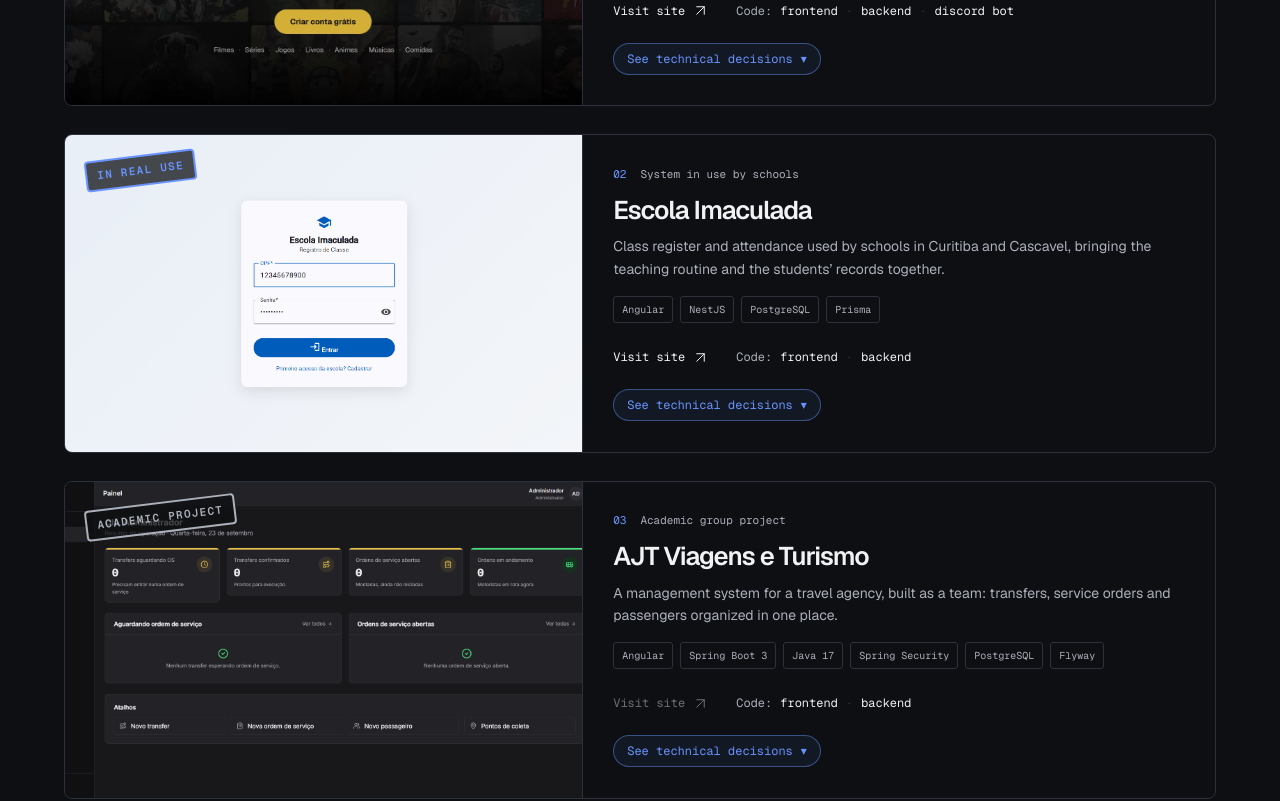
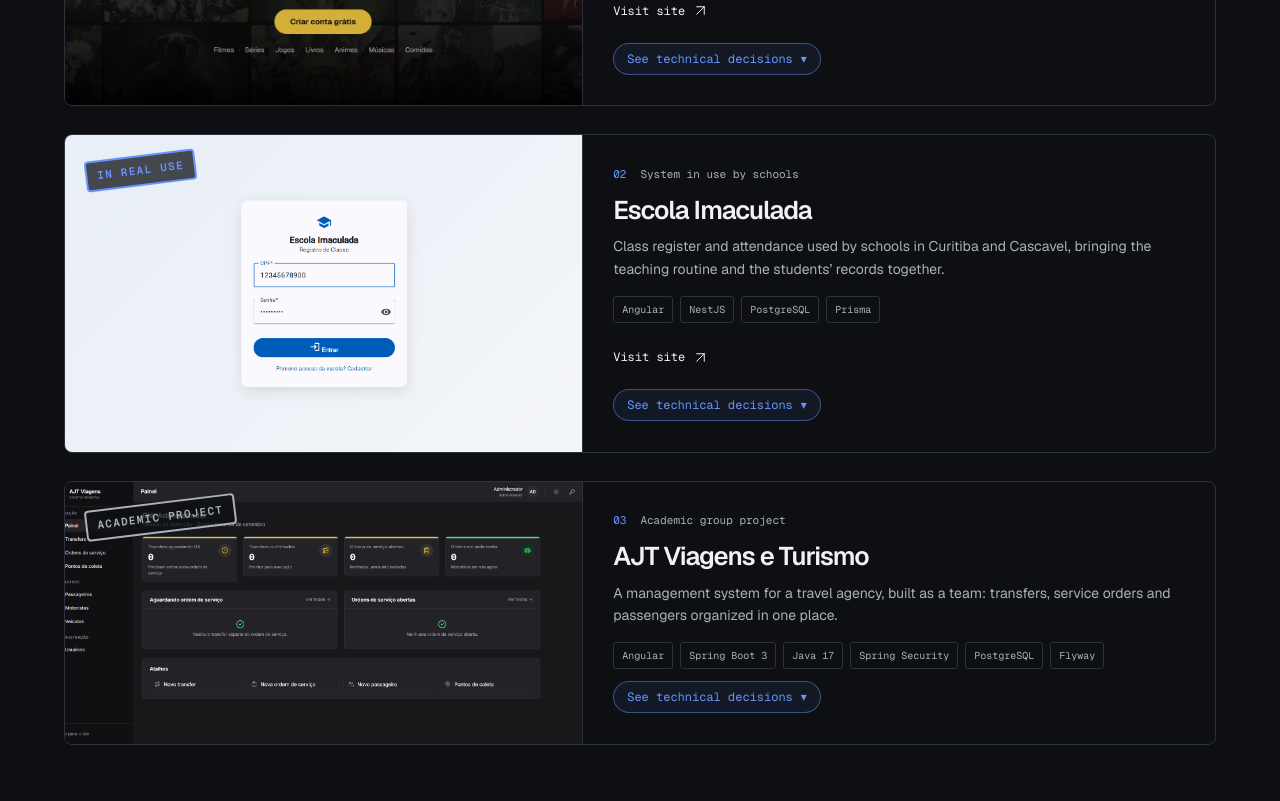
Before and after one commit to guiGocksAfK/GuiGocks-Portfolio, a Next.js app: page /en in a window 1280 px wide. Shown: the part 1240-2041 px from the top of the page. Built offline with nearby package versions, Linux system fonts and the light colour scheme.

Commit message:
feat: botão Ver mais projetos e cards sem links de código

```diff
--- a/src/app/globals.css
+++ b/src/app/globals.css
@@ -890,6 +890,12 @@ html[data-build='pending'] .stage-holes { position: absolute; inset: 0; z-index:
 .projects-section .section-footer { margin-top: 90px; }
 .projects-section h2, .about-section h2, .capabilities-section h2, .contact-section h2 { font-size: clamp(32px, 4vw, 52px); font-weight: 600; letter-spacing: -.045em; line-height: 1.15; margin-bottom: 44px; }
 .project-list { display: grid; gap: 28px; }
+/* The cards past the featured ones, folded behind a quiet text button (like the hero's tools shortcut). */
+.project-more { margin-top: 28px; }
+.project-more[hidden] { display: none; }
+.project-more-toggle { display: inline-flex; align-items: center; gap: 8px; min-height: 44px; margin-top: 18px; font-size: 12px; color: var(--muted); text-decoration: underline transparent; text-underline-offset: 5px; cursor: pointer; transition: color .18s, text-decoration-color .18s; }
+.project-more-toggle:hover, .project-more-toggle:focus-visible { color: var(--accent); text-decoration-color: currentColor; }
+.project-more-toggle .arrow { transition: transform .2s; }
 .project-card { display: grid; grid-template-columns: minmax(0, .9fr) minmax(0, 1.1fr); border: 1px solid var(--border); border-radius: 8px; overflow: hidden; transition: border-color .2s; }
 .project-card:hover, .project-card:focus-within { border-color: var(--accent); }
 .project-visual { position: relative; background: #11151b; min-height: 260px; border-right: 1px solid var(--border); }
@@ -915,11 +921,6 @@ html[data-build='pending'] .stage-holes { position: absolute; inset: 0; z-index:
 .project-links a { display: inline-flex; align-items: center; gap: 8px; min-height: 40px; }
 .project-links a:hover { color: var(--accent); }
 .project-links .arrow { width: 15px; height: 15px; }
-.link-missing { display: inline-flex; align-items: center; gap: 8px; color: var(--muted); opacity: .6; cursor: not-allowed; }
-.project-code { display: inline-flex; flex-wrap: wrap; align-items: center; column-gap: 8px; }
-.code-label { color: var(--muted); }
-.code-link { display: inline-flex; align-items: center; gap: 8px; }
-.code-separator { color: var(--border); }
 /* Drawer with the technical decisions. Its height is driven by the robot in project-drawer.tsx; the toggle is a soft pill. */
 .drawer { margin-top: 12px; }
 .drawer-toggle { display: inline-flex; align-items: center; gap: 8px; min-height: 32px; padding: 6px 13px; border: 1px solid color-mix(in srgb, var(--accent) 45%, transparent); border-radius: 999px; background: color-mix(in srgb, var(--accent) 8%, transparent); color: var(--accent); font-size: 12px; cursor: pointer; transition: background-color .18s, border-color .18s; }
@@ -1014,8 +1015,6 @@ html[data-build='pending'] .stage-holes { position: absolute; inset: 0; z-index:
   .project-stack li { padding: 3px 6px; }
   .project-links { column-gap: 18px; margin-top: 8px; }
   .project-links a { min-height: 40px; }
-  .project-code { column-gap: 12px; }
-  .code-separator { display: none; }
   /* Capabilities: the hint under the title (its desktop pull-up would overlap the smaller title), and no ladder, so
      the crates get the width back. */
   main .yard-hint { margin: -10px 0 14px; }
--- a/src/components/home.tsx
+++ b/src/components/home.tsx
@@ -19,6 +19,7 @@ import { ContactStage } from '@/components/contact-stage';
 import { SiteFooter } from '@/components/site-footer';
 import { Teleporter } from '@/components/teleport';
 import { LangSwitch } from '@/components/lang-switch';
+import { MoreProjects } from '@/components/more-projects';
 
 function Arrow() {
   return <svg aria-hidden="true" viewBox="0 0 24 24" fill="none" className="arrow"><path d="M6 18 18 6M6 6h12v12" stroke="currentColor" strokeWidth="1.6" strokeLinecap="round" strokeLinejoin="round" /></svg>;
@@ -32,6 +33,33 @@ function DownArrow() {
 // The whole page, in one language: the Portuguese page (/) and the English one (/en) both render it with their own copy.
 export function Home({ content }: { content: SiteContent }) {
   const { hero, contact, projects, about, capabilities, contactSection } = content;
+  // One project card; index numbers it and names its anchors (#project-0, ...), counting the folded ones too.
+  const projectCard = (project: (typeof projects.items)[number], index: number) => (
+    <Reveal key={project.name}>
+      <article className="project-card" aria-labelledby={`project-${index}`}>
+        <div className="project-visual">
+          <ProjectStamp label={project.stamp.label} tone={project.stamp.tone} />
+          {project.screenshot ? <div className="project-shot"><Image src={project.screenshot} alt={project.screenshotAlt} fill quality={90} sizes="(max-width: 900px) 100vw, 1200px" className="project-image" /></div> :
+            <div className="screenshot-placeholder"><span className="placeholder-number font-mono" aria-hidden="true">{String(index + 1).padStart(2, '0')}</span><span className="font-mono">{projects.screenshotLabel}</span></div>}
+        </div>
+        <div className="project-details">
+          <p className="project-eyebrow font-mono"><span>{String(index + 1).padStart(2, '0')}</span>{project.category}</p>
+          <h3 id={`project-${index}`}>{project.name}</h3>
+          <p className="project-description">{project.description}</p>
+          <ul className="project-stack font-mono" aria-label={project.stack.join(', ')}>{project.stack.map(tech => <li key={tech}>{tech}</li>)}</ul>
+          {/* The live site, when there's a public one to visit. */}
+          {project.site && (
+            <div className="project-links font-mono">
+              <a href={project.site} target="_blank" rel="noopener noreferrer" aria-label={`${projects.siteLabel} — ${project.name}`}>{projects.siteLabel}<Arrow /></a>
+            </div>
+          )}
+          <ProjectDrawer items={project.highlights} openLabel={projects.drawerOpenLabel} closeLabel={projects.drawerCloseLabel} slotId={`drawer-slot-${index}`} />
+        </div>
+        {/* Full-width slot under the card where the decisions drawer opens. */}
+        <div className="project-drawer-slot" id={`drawer-slot-${index}`} />
+      </article>
+    </Reveal>
+  );
   return (
     <div className="site-shell">
       <a className="skip-link" href="#main">{content.accessibility.skip}</a>
@@ -79,45 +107,12 @@ export function Home({ content }: { content: SiteContent }) {
       <div className="hero-footer font-mono"><span>{hero.section}</span><span>{hero.location}</span><PatrolRobot /></div>
       <section id="projetos" aria-labelledby="projects-title" className="projects-section">
         <h2 id="projects-title">{projects.title}</h2>
-        <div className="project-list">
-          {projects.items.map((project, index) => (
-            <Reveal key={project.name}>
-              <article className="project-card" aria-labelledby={`project-${index}`}>
-                <div className="project-visual">
-                  <ProjectStamp label={project.stamp.label} tone={project.stamp.tone} />
-                  {project.screenshot ? <div className="project-shot"><Image src={project.screenshot} alt={project.screenshotAlt} fill quality={90} sizes="(max-width: 900px) 100vw, 1200px" className="project-image" /></div> :
-                    <div className="screenshot-placeholder"><span className="placeholder-number font-mono" aria-hidden="true">{String(index + 1).padStart(2, '0')}</span><span className="font-mono">{projects.screenshotLabel}</span></div>}
-                </div>
-                <div className="project-details">
-                  <p className="project-eyebrow font-mono"><span>{String(index + 1).padStart(2, '0')}</span>{project.category}</p>
-                  <h3 id={`project-${index}`}>{project.name}</h3>
-                  <p className="project-description">{project.description}</p>
-                  <ul className="project-stack font-mono" aria-label={project.stack.join(', ')}>{project.stack.map(tech => <li key={tech}>{tech}</li>)}</ul>
-                  {/* One compact row: the live site, then the repositories as short labels. */}
-                  <div className="project-links font-mono">
-                    {project.site
-                      ? <a href={project.site} target="_blank" rel="noopener noreferrer" aria-label={`${projects.siteLabel} — ${project.name}`}>{projects.siteLabel}<Arrow /></a>
-                      : <span className="link-missing" aria-disabled="true" title={projects.missingLinkLabel}>{projects.siteLabel}<Arrow /></span>}
-                    <span className="project-code">
-                      <span className="code-label">{projects.codeLabel}</span>
-                      {project.repositories.length
-                        ? project.repositories.map((repo, repoIndex) => (
-                          <span key={repo.href} className="code-link">
-                            {repoIndex > 0 && <span className="code-separator" aria-hidden="true">·</span>}
-                            <a href={repo.href} target="_blank" rel="noopener noreferrer" aria-label={`${projects.repositoryLabel} ${repo.label} — ${project.name}`}>{repo.label.toLowerCase()}</a>
-                          </span>
-                        ))
-                        : <span className="link-missing" aria-disabled="true" title={projects.missingLinkLabel}>{projects.missingCodeLabel}</span>}
-                    </span>
-                  </div>
-                  <ProjectDrawer items={project.highlights} openLabel={projects.drawerOpenLabel} closeLabel={projects.drawerCloseLabel} slotId={`drawer-slot-${index}`} />
-                </div>
-                {/* Full-width slot under the card where the decisions drawer opens. */}
-                <div className="project-drawer-slot" id={`drawer-slot-${index}`} />
-              </article>
-            </Reveal>
-          ))}
-        </div>
+        <div className="project-list">{projects.items.slice(0, projects.featured).map(projectCard)}</div>
+        {projects.items.length > projects.featured && (
+          <MoreProjects count={projects.items.length - projects.featured} moreLabel={projects.moreLabel} lessLabel={projects.lessLabel}>
+            {projects.items.slice(projects.featured).map((project, index) => projectCard(project, projects.featured + index))}
+          </MoreProjects>
+        )}
         {/* Each section ends with its number and name, like the hero. */}
         <div className="section-footer font-mono"><span>{projects.section}</span><span>{projects.items.length} {projects.countLabel}</span><PatrolRobot /></div>
       </section>
--- /dev/null
+++ b/src/components/more-projects.tsx
@@ -0,0 +1,34 @@
+'use client';
+
+import { useEffect, useRef, useState } from 'react';
+import { flushSync } from 'react-dom';
+
+// The project cards past the featured ones, folded behind a "see more" button. They stay in the page (hidden), so
+// screen readers' search and search engines still find them, and a link to one of them (a tool crate's project link)
+// unfolds the list before the teleport measures where to go.
+export function MoreProjects({ count, moreLabel, lessLabel, children }: { count: number; moreLabel: string; lessLabel: string; children: React.ReactNode }) {
+  const [open, setOpen] = useState(false);
+  const list = useRef<HTMLDivElement>(null);
+
+  useEffect(() => {
+    // Capture phase: runs before the teleporter's own click handler, which needs the card laid out to land on it.
+    const onClick = (event: MouseEvent) => {
+      const href = (event.target as Element).closest?.('a[href^="#"]')?.getAttribute('href');
+      if (!href || href.length < 2 || !list.current?.hidden) return;
+      const target = document.getElementById(href.slice(1));
+      if (target && list.current.contains(target)) flushSync(() => setOpen(true));
+    };
+    document.addEventListener('click', onClick, true);
+    return () => document.removeEventListener('click', onClick, true);
+  }, []);
+
+  return (
+    <>
+      <div ref={list} id="more-projects" className="project-list project-more" hidden={!open}>{children}</div>
+      <button type="button" className="project-more-toggle font-mono" aria-expanded={open} aria-controls="more-projects" onClick={() => setOpen(value => !value)}>
+        {open ? lessLabel : `${moreLabel} (${count})`}
+        <svg aria-hidden="true" viewBox="0 0 24 24" fill="none" className="arrow" style={open ? { transform: 'rotate(180deg)' } : undefined}><path d="M12 5v14M6 13l6 6 6-6" stroke="currentColor" strokeWidth="1.6" strokeLinecap="round" strokeLinejoin="round" /></svg>
+      </button>
+    </>
+  );
+}
```
